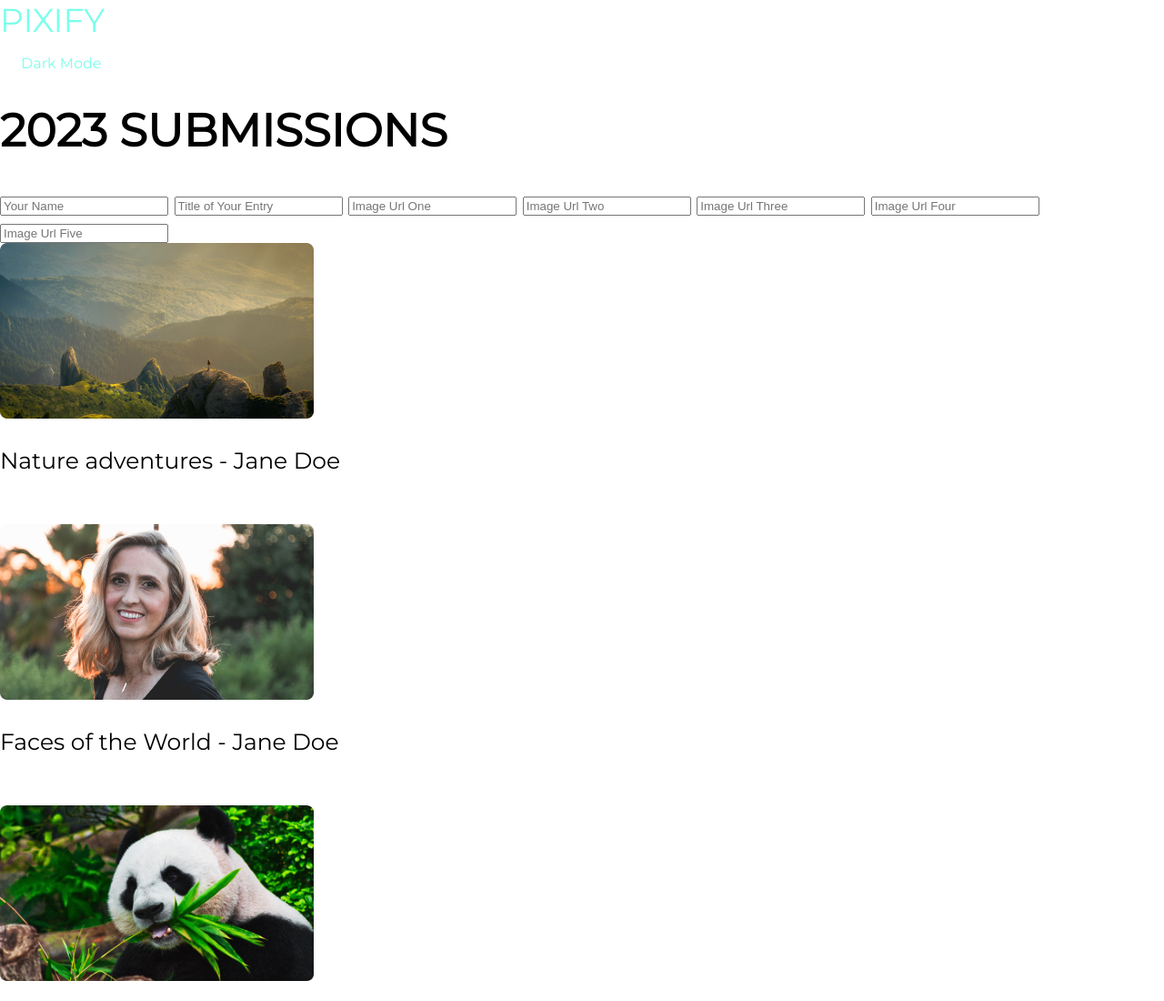
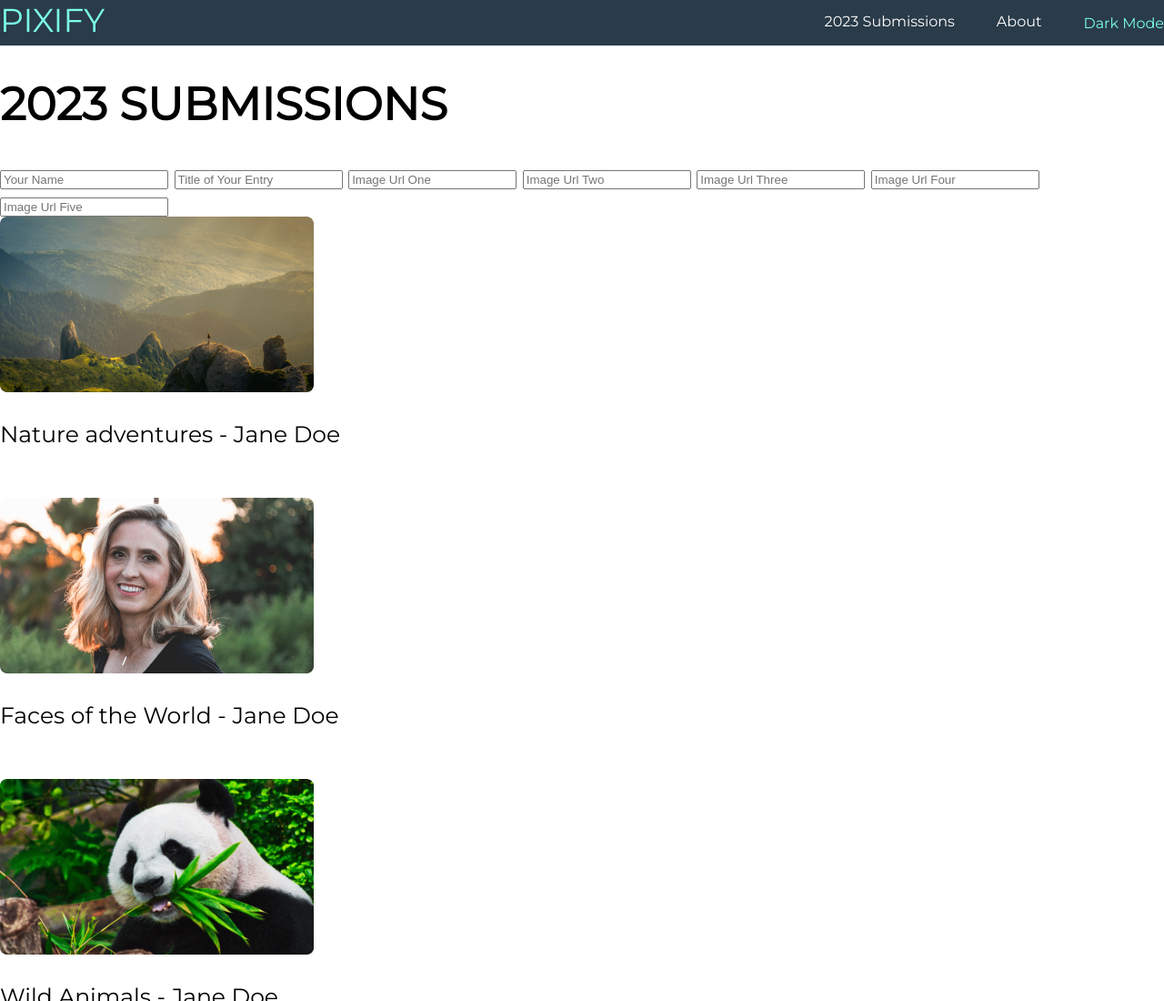
Before and after one commit to TheDoritoboy/pixify-project, a plain HTML site: page submissions.html in a window 1280 px wide. Shown: the top 1100 px of the page at 91% size. Drawn offline with Linux system fonts and the light colour scheme.

Commit message:
fixed submission header

```diff
--- a/submissions.html
+++ b/submissions.html
@@ -7,11 +7,13 @@
 <link href="https://fonts.googleapis.com/css2?family=Montserrat&display=swap" rel="stylesheet">
     </head>
     <body>
-        <header>
+        <header class="head-container">
             <a href="index.html" class="logo">PIXIFY</a>
-            <a href="">2023 Submissions</a>
-            <a href="">About</a>
-            <p id="mode">Dark Mode</p>
+                <div class="mini-container">
+                    <a href="submissions.html">2023 Submissions</a>
+                    <a href="about.html">About</a>
+                    <p id="mode">Dark Mode</p>
+                </div>
         </header>
         <main>
             <div class ="grid-container">
```
